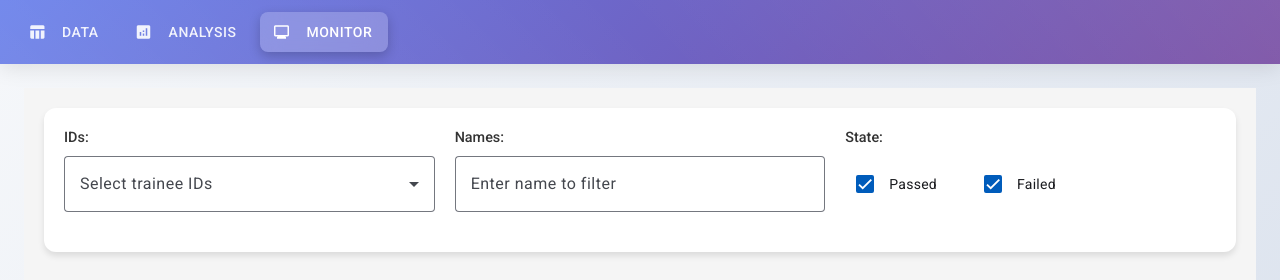
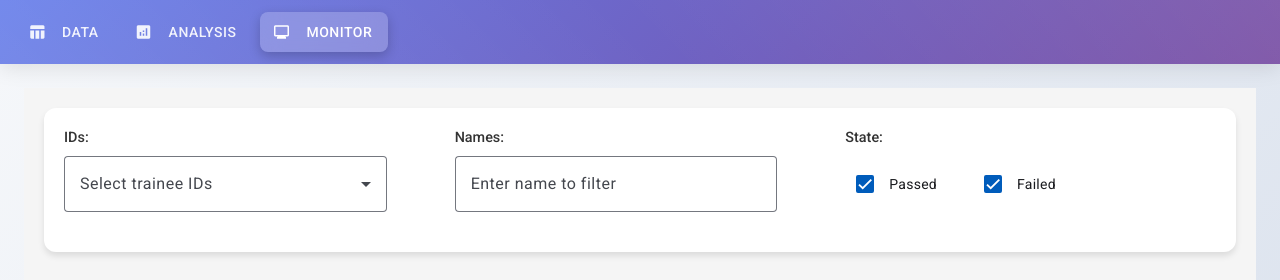
Before and after one commit to guymatus/biks-trainee-app, an Angular app: page /monitor in a window 1280 px wide. Shown: the top 280 px of the page. Built offline with nearby package versions, Linux system fonts and the light colour scheme.

Commit message:
Add X buttons to monitor page filters with same functionality as analysis page

```diff
--- a/src/app/pages/monitor-page/monitor-page.component.html
+++ b/src/app/pages/monitor-page/monitor-page.component.html
@@ -10,6 +10,7 @@
           <!-- IDs Filter -->
           <div class="filter-group">
             <label>IDs:</label>
+            <div class="filter-field">
               <mat-form-field appearance="outline" class="multiselect-field">
                 <mat-select [(ngModel)]="selectedIds"
                            (selectionChange)="onIdSelectionChange()"
@@ -20,17 +21,34 @@
                   </mat-option>
                 </mat-select>
               </mat-form-field>
+              <button mat-icon-button
+                      class="clear-button"
+                      [class.visible]="selectedIds.length > 0"
+                      (click)="clearIds()"
+                      matTooltip="Clear IDs filter">
+                <mat-icon>close</mat-icon>
+              </button>
+            </div>
           </div>
 
           <!-- Names Filter -->
           <div class="filter-group">
             <label>Names:</label>
+            <div class="filter-field">
               <mat-form-field appearance="outline">
                 <input matInput
                        [(ngModel)]="nameFilter"
                        (input)="onNameFilterChange()"
                        placeholder="Enter name to filter">
               </mat-form-field>
+              <button mat-icon-button
+                      class="clear-button"
+                      [class.visible]="nameFilter.length > 0"
+                      (click)="clearNameFilter()"
+                      matTooltip="Clear Names filter">
+                <mat-icon>close</mat-icon>
+              </button>
+            </div>
           </div>
 
           <!-- State Filter -->
--- a/src/app/pages/monitor-page/monitor-page.component.scss
+++ b/src/app/pages/monitor-page/monitor-page.component.scss
@@ -57,18 +57,55 @@
             font-size: 0.9rem;
           }
 
-          .multiselect-field {
-            width: 100%;
+          .filter-field {
+            display: flex;
+            align-items: flex-start;
+            gap: 8px;
+
+            .multiselect-field {
+              flex: 1;
+
+              ::ng-deep .mat-mdc-form-field {
+                background: white;
+                border-radius: 8px;
+              }
+            }
 
             ::ng-deep .mat-mdc-form-field {
+              flex: 1;
               background: white;
               border-radius: 8px;
             }
-          }
 
-          ::ng-deep .mat-mdc-form-field {
-            background: white;
-            border-radius: 8px;
+            .clear-button {
+              color: #666;
+              transition: all 0.3s ease;
+              margin-top: 8px;
+              opacity: 0;
+              visibility: hidden;
+
+              &.visible {
+                opacity: 1;
+                visibility: visible;
+              }
+
+              &:hover:not(:disabled) {
+                color: #f44336;
+                background-color: rgba(244, 67, 54, 0.1);
+                transform: scale(1.1);
+              }
+
+              &:disabled {
+                color: #ccc;
+                cursor: not-allowed;
+              }
+
+              mat-icon {
+                font-size: 18px;
+                width: 18px;
+                height: 18px;
+              }
+            }
           }
 
           .checkbox-group {
--- a/src/app/pages/monitor-page/monitor-page.component.ts
+++ b/src/app/pages/monitor-page/monitor-page.component.ts
@@ -7,6 +7,9 @@ import { MatInputModule } from '@angular/material/input';
 import { MatCheckboxModule } from '@angular/material/checkbox';
 import { MatTableModule } from '@angular/material/table';
 import { MatCardModule } from '@angular/material/card';
+import { MatButtonModule } from '@angular/material/button';
+import { MatIconModule } from '@angular/material/icon';
+import { MatTooltipModule } from '@angular/material/tooltip';
 import { DataService, Student } from '../../core/services/data.service';
 import { StateService, MonitorPageState } from '../../core/services/state.service';
 import { Subject, takeUntil } from 'rxjs';
@@ -30,7 +33,10 @@ export interface StudentMonitor {
     MatInputModule,
     MatCheckboxModule,
     MatTableModule,
-    MatCardModule
+    MatCardModule,
+    MatButtonModule,
+    MatIconModule,
+    MatTooltipModule
   ],
   templateUrl: './monitor-page.component.html',
   styleUrls: ['./monitor-page.component.scss']
@@ -165,6 +171,18 @@ export class MonitorPageComponent implements OnInit, OnDestroy {
     this.saveState();
   }
 
+  clearIds(): void {
+    this.selectedIds = [];
+    this.applyFilters();
+    this.saveState();
+  }
+
+  clearNameFilter(): void {
+    this.nameFilter = '';
+    this.applyFilters();
+    this.saveState();
+  }
+
   getStatusClass(status: 'Passed' | 'Failed'): string {
     return status === 'Passed' ? 'status-passed' : 'status-failed';
   }
```
Lines whose indentation alone changed are shown as unchanged.
